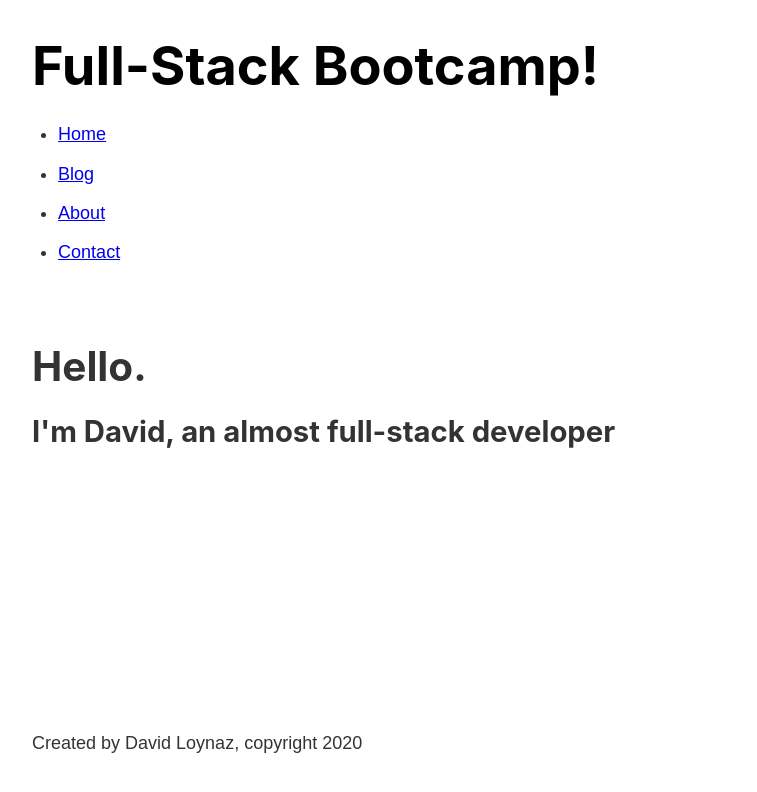
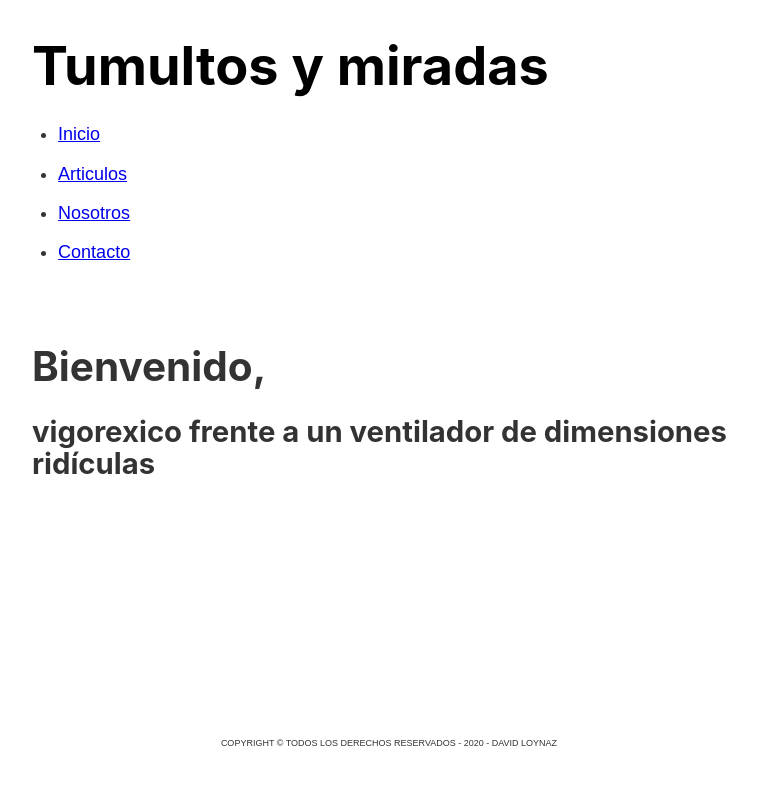
Before and after one commit to dloynaz/-Art-and-Literature-digital-magazine-Tumultos-y-Miradas-, a Gatsby site: page / in a window 1280 px wide. Shown: the whole page, without its empty margins (251-1008 px from the left). Built offline with nearby package versions, Linux system fonts and the light colour scheme; Gatsby itself is replaced by a stand-in of ours.

Commit message:
Transmutacion de contenido

```diff
--- a/gatsby-config.js
+++ b/gatsby-config.js
@@ -7,10 +7,12 @@
 module.exports = {
   /* Your site config here */
   siteMetadata: {
-    title: 'Full-Stack Bootcamp!',
+    title: 'Tumultos y miradas',
     author: 'David Loynaz'
   },
   plugins: [
+    `gatsby-plugin-playground`,
+
     'gatsby-plugin-react-helmet',
     {
       resolve: 'gatsby-source-contentful',
--- a/src/components/footer.js
+++ b/src/components/footer.js
@@ -17,7 +17,7 @@ const Footer = () => {
 
     return(
         <footer className={footerStyles.footer}>
-          <p>Created by {data.site.siteMetadata.author}, copyright 2020</p>
+          <p style={{textAlign: "center", fontSize: '0.5rem' }}> COPYRIGHT © TODOS LOS DERECHOS RESERVADOS - 2020 - {data.site.siteMetadata.author.toUpperCase()}</p>
         </footer>
     )
 }
--- a/src/components/header.js
+++ b/src/components/header.js
@@ -27,16 +27,16 @@ const Header = () => {
             <nav>
                 <ul className={headerStyles.navList}>
                     <li>
-                        <Link className={headerStyles.navItem} activeClassName={headerStyles.activeNavItem} to="/">Home</Link>
+                        <Link className={headerStyles.navItem} activeClassName={headerStyles.activeNavItem} to="/">Inicio</Link>
                     </li>
                     <li>
-                        <Link className={headerStyles.navItem}  activeClassName={headerStyles.activeNavItem} to="/blog">Blog</Link>
+                        <Link className={headerStyles.navItem}  activeClassName={headerStyles.activeNavItem} to="/blog">Articulos</Link>
                     </li>
                     <li>
-                        <Link className={headerStyles.navItem}  activeClassName={headerStyles.activeNavItem} to="/about">About</Link>
+                        <Link className={headerStyles.navItem}  activeClassName={headerStyles.activeNavItem} to="/about">Nosotros</Link>
                     </li>
                     <li>
-                        <Link className={headerStyles.navItem}  activeClassName={headerStyles.activeNavItem} to="/contact">Contact</Link>
+                        <Link className={headerStyles.navItem}  activeClassName={headerStyles.activeNavItem} to="/contact">Contacto</Link>
                     </li>
                 </ul>
             </nav>
--- a/src/pages/blog.js
+++ b/src/pages/blog.js
@@ -31,7 +31,7 @@ const BlogPage = () => {
   return (
     <Layout>
     <Head title="Blogs"/>
-      <h1>My Blog</h1>
+      <h1 className={blogStyles.title}>Derrumbes en la vía,</h1>
 
       <ol className={blogStyles.posts}>
         {edges.map(item => {
--- a/src/pages/blog.module.scss
+++ b/src/pages/blog.module.scss
@@ -2,6 +2,10 @@
     list-style-type: none;
     margin: 0;
 
+}
+
+.title {
+  font-size: 2rem;
 }
 
 .post {
--- a/src/pages/contact.js
+++ b/src/pages/contact.js
@@ -10,7 +10,6 @@ const ContactPage = () => {
             <h1>This is my contact page</h1>
             <p>If you want to build something awesome please send me an e-mail to <a href="mailto:davidloynazdev@gmail.com">davidloynazdev@gmail.com</a></p>
             <p>or find me on my <a href="https://www.linkedin.com/in/david-loynaz-52b6251b2/" target="_blank">linkedin profile</a></p>
-
         </Layout>
     )
 }
--- a/src/pages/index.js
+++ b/src/pages/index.js
@@ -9,9 +9,8 @@ const IndexPage = () => {
   return(
     <Layout>
       <Head title="Home"/>
-      <h1>Hello.</h1>
-      <h2>I'm David, an almost full-stack developer</h2>
-
+      <h1>Bienvenido,</h1>
+      <h2>vigorexico frente a un ventilador de dimensiones ridículas</h2>
     </Layout>
   )
 }
--- a/src/templates/blog.js
+++ b/src/templates/blog.js
@@ -18,6 +18,7 @@ export const query = graphql`
     }
   }
   `
+  console.log(query)
 
 
 const Blog = (props) => {
```
Also changed, not shown: package.json (+9 -8 lines), 1 other file.
